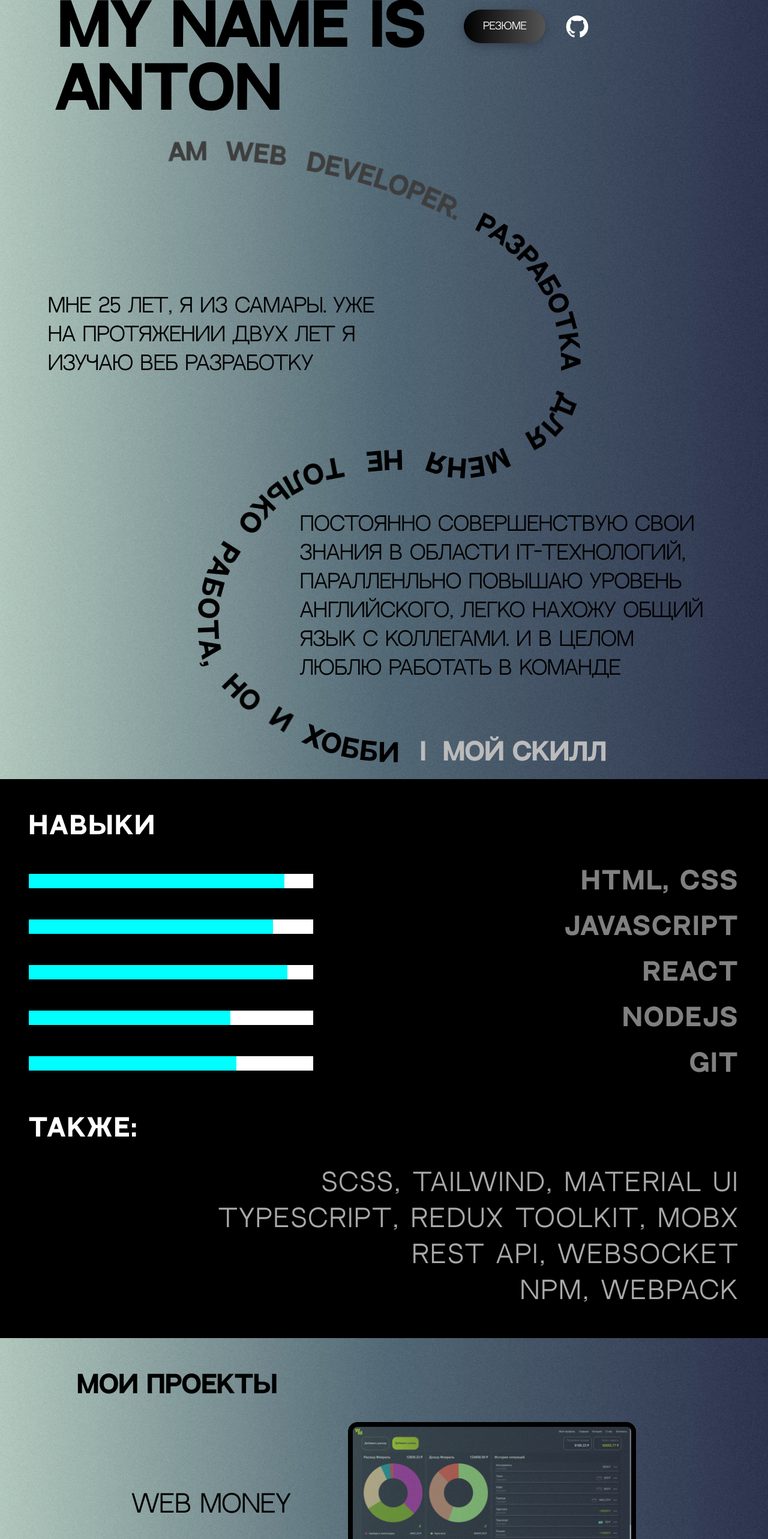
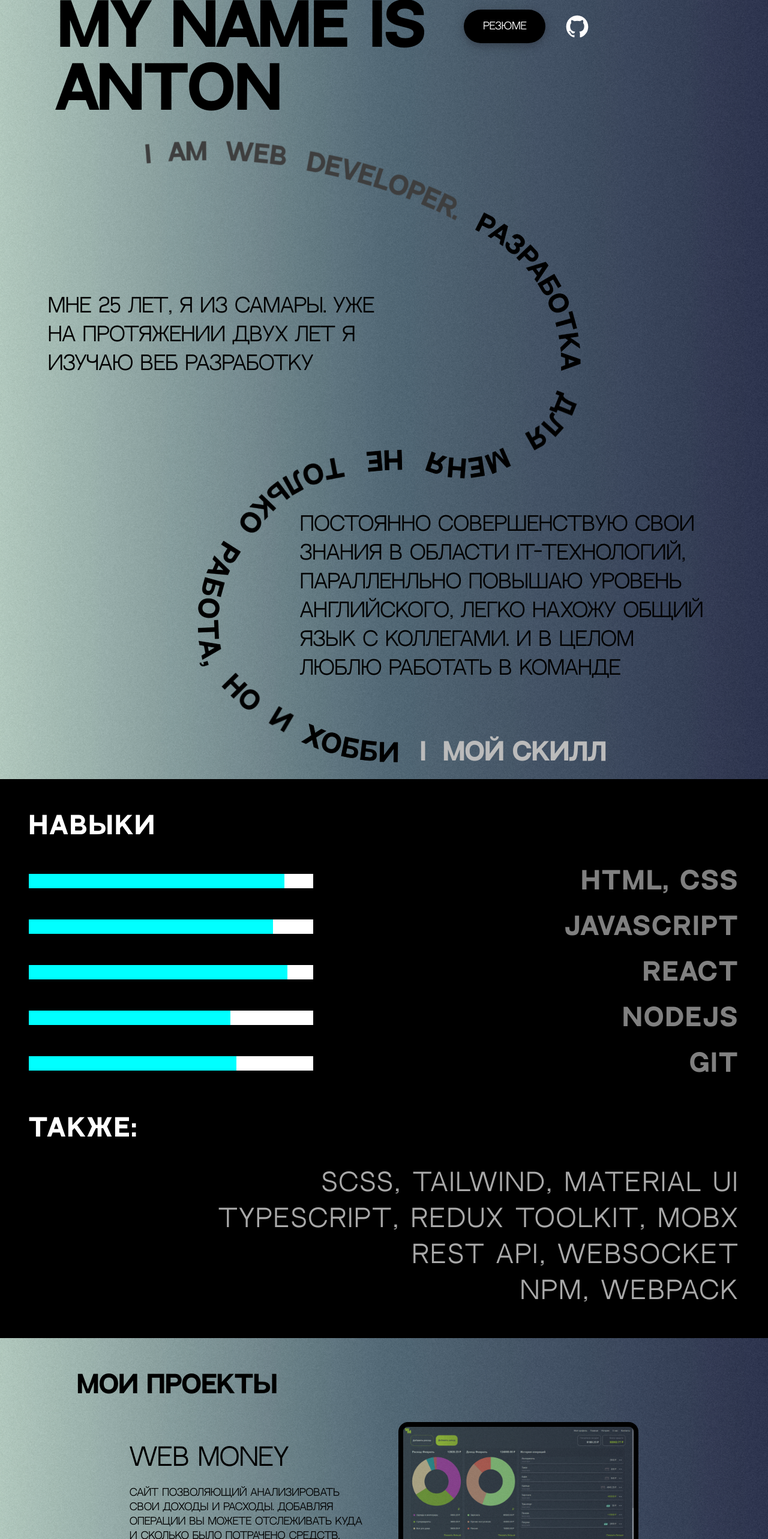
Before and after one commit to TonyYork97/Portfolio, a React (Vite) app: page / in a window 1280 px wide. Shown: the part 234-2800 px from the top of the page at 60% size. Built offline with nearby package versions, Linux system fonts and the light colour scheme; no server answers; a web font is replaced by a local one.

Commit message:
fix styles

```diff
--- a/src/components/AboutSection.tsx
+++ b/src/components/AboutSection.tsx
@@ -2,7 +2,7 @@ import React from 'react'
 import { motion } from "framer-motion"
 import { MotionInViewLetter } from './MotionInViewLetter'
 import { MotionViewImage } from './MotionViewImage'
-// import TextI from '../assets/text/i.png'
+import TextI from '../assets/i.png'
 import TextAm from '../assets/am.png'
 import TextWeb from '../assets/web.png'
 import TextDeveloper from '../assets/developer.png'
@@ -23,11 +23,11 @@ export const AboutSection = (props: Props) => {
   return (
     <section id='section-about' className='about'>
       <div className='crooked-text'>
-        {/* <MotionViewImage src={TextI} cn='crooked-i' delay={0.1} /> */}
-        <MotionViewImage src={TextAm} cn='crooked-am' delay={0.2} />
-        <MotionViewImage src={TextWeb} cn='crooked-web' delay={0.3} />
-        <MotionViewImage src={TextDeveloper} cn='crooked-developer' delay={0.4} />
-        <MotionViewImage src={TextDevelopment} cn='crooked-development' delay={0.1} />
+        <MotionViewImage src={TextI} cn='crooked-i' delay={0.05} />
+        <MotionViewImage src={TextAm} cn='crooked-am' delay={0.1} />
+        <MotionViewImage src={TextWeb} cn='crooked-web' delay={0.150} />
+        <MotionViewImage src={TextDeveloper} cn='crooked-developer' delay={0.2} />
+        <MotionViewImage src={TextDevelopment} cn='crooked-development' delay={0.250} />
         <MotionViewImage src={TextFor} cn='crooked-for' delay={0.1} />
         <MotionViewImage src={TextMe} cn='crooked-me' delay={0.1} />
         <MotionViewImage src={TextNo} cn='crooked-no' delay={0.1} />
--- a/src/components/Header.tsx
+++ b/src/components/Header.tsx
@@ -22,7 +22,7 @@ export const Header = () => {
             initial={'hidden'}
             animate='visible'
             transition={{ delay: 0.4, type: 'just' }}
-            className="header-menu__items">
+            className="header__menu__items">
             <a href={el.link}>{el.title}</a>
           </motion.div>
         ))}
--- a/src/components/ProjectSection.tsx
+++ b/src/components/ProjectSection.tsx
@@ -30,6 +30,7 @@ export const ProjectSection = (props: Props) => {
             viewport={{ once: true }}
             className="project-title">
             <h3>Web money</h3>
+            <p>Сайт позволяющий анализировать свои доходы и расходы. Добавляя операции вы можете отслеживать куда и сколько было потрачено средств.  </p>
           </motion.div>
           <motion.div
             initial={{ y: 50, x: 50, opacity: 0 }}
@@ -51,6 +52,7 @@ export const ProjectSection = (props: Props) => {
             viewport={{ once: true }}
             className="project-title">
             <h3>Jenny Cosmetic</h3>
+            <p>Онлайн магазин косметики</p>
           </motion.div>
           <motion.div
             initial={{ y: 50, x: -50, opacity: 0 }}
--- a/src/styles/AboutSection.scss
+++ b/src/styles/AboutSection.scss
@@ -282,6 +282,7 @@ $imgHobby: 485px;
         position: static;
 
         span {
+          color: #000;
 
           font-size: 2rem;
         }
--- a/src/styles/ContactSection.scss
+++ b/src/styles/ContactSection.scss
@@ -1,7 +1,7 @@
 .contacts {
   position: relative;
   background: #000;
-  padding: 3rem 1rem 0rem;
+  padding: 4rem 1rem 0rem;
   display: flex;
   justify-content: center;
   align-items: center;
@@ -63,6 +63,8 @@
   }
 
   .spherical-block {
+    position: relative;
+    z-index: 14;
     width: 380px;
     height: 380px;
     overflow: hidden;
--- a/src/styles/Header.scss
+++ b/src/styles/Header.scss
@@ -9,8 +9,41 @@
     align-items: center;
     gap: 2rem;
 
-    img {
-      width: 24px;
+    &__items {
+      >a {
+        position: relative;
+        display: block;
+
+        &::before {
+          content: '';
+          position: absolute;
+          width: 0%;
+          height: 4px;
+          left: 0;
+          bottom: -5px;
+          background: #000;
+          transition: all 0.2s ease;
+        }
+
+        &:hover::before {
+          width: 50%;
+        }
+
+        &::after {
+          content: '';
+          position: absolute;
+          width: 0%;
+          height: 4px;
+          right: 0;
+          bottom: -5px;
+          background: #000;
+          transition: all 0.2s 0.2s ease;
+        }
+
+        &:hover::after {
+          width: 50%;
+        }
+      }
     }
   }
 }
--- a/src/styles/HeaderSection.scss
+++ b/src/styles/HeaderSection.scss
@@ -26,7 +26,7 @@
       display: block;
       color: white;
       // background-image: linear-gradient(to right, #29323c, #485563, #2b5876, #4e4376);
-      background-image: linear-gradient(to right, #000000, #ffffff);
+      background-image: linear-gradient(to right, #000000 50%, #ffffff 50%);
       box-shadow: 0 4px 15px 0 rgba(45, 54, 65, 0.75);
       background-size: 300% 100%;
       border-radius: 2rem;
--- a/src/styles/ProjectSection.scss
+++ b/src/styles/ProjectSection.scss
@@ -19,10 +19,24 @@
       display: flex;
       justify-content: center;
       align-items: center;
-      gap: 6rem;
+      gap: 3rem;
+      justify-content: center;
+
+      .project-title {
+        display: flex;
+        flex-direction: column;
+        gap: 1rem;
+
+
+        p {
+          font-size: 1rem;
+          max-width: 400px;
+          width: 100%;
+        }
+      }
 
       .project-link {
-        max-width: 480px;
+        max-width: 400px;
         border-radius: 1rem;
         overflow: hidden;
         border: 8px solid black;
```
